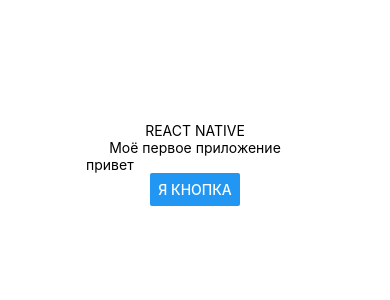
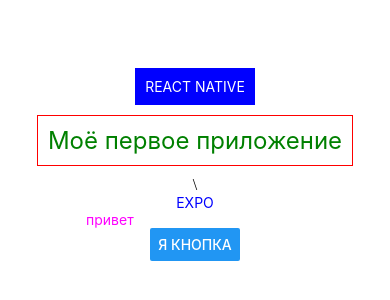
Before and after one commit to aduvarov/larichev-native-app, a React Native app: screen / in a window 390 px wide. Shown: the part 258-558 px from the top of the page. Built offline with nearby package versions, Linux system fonts and the light colour scheme.

Commit message:
ADD: Стилизация

```diff
--- a/App.tsx
+++ b/App.tsx
@@ -1,15 +1,23 @@
 import { StatusBar } from 'expo-status-bar'
 import { Button, StyleSheet, Text, TextInput, View } from 'react-native'
+
+const ourStyle = {
+    textStyle: { color: 'blue' },
+}
+const textStyle = { color: 'magenta' }
 
 export default function App() {
     return (
         <View style={styles.container}>
             <View>
-                <Text>REACT NATIVE</Text>
+                <Text style={{ color: 'white', backgroundColor: 'blue', padding: 10 }}>
+                    REACT NATIVE
+                </Text>
             </View>
-            <Text>Моё первое приложение</Text>
+            <Text style={styles.textStyle}>Моё первое приложение</Text>\
+            <Text style={ourStyle.textStyle}>EXPO</Text>
             <StatusBar style="auto" />
-            <TextInput value="привет" />
+            <TextInput value="привет" style={textStyle} />
             <Button title="Я кнопка" />
         </View>
     )
@@ -22,4 +30,12 @@
         alignItems: 'center',
         justifyContent: 'center',
     },
+    textStyle: {
+        color: 'green',
+        fontSize: 24,
+        borderWidth: 1,
+        borderColor: 'red',
+        padding: 10,
+        margin: 10,
+    },
 })
```
